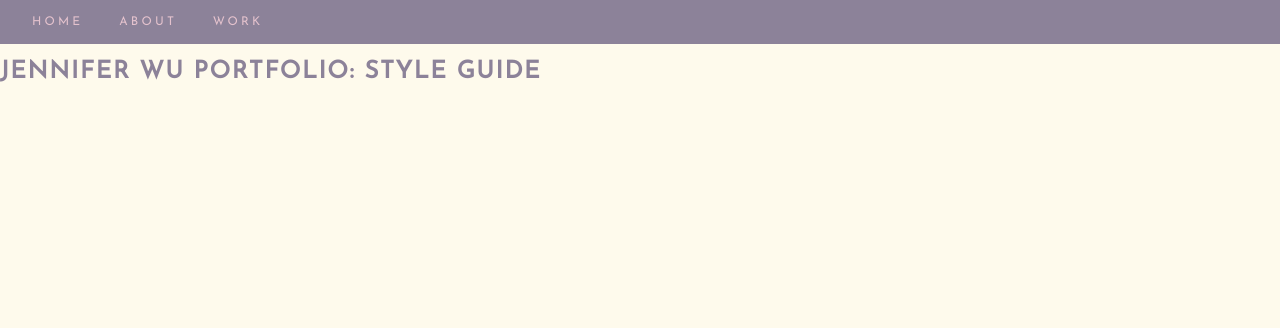
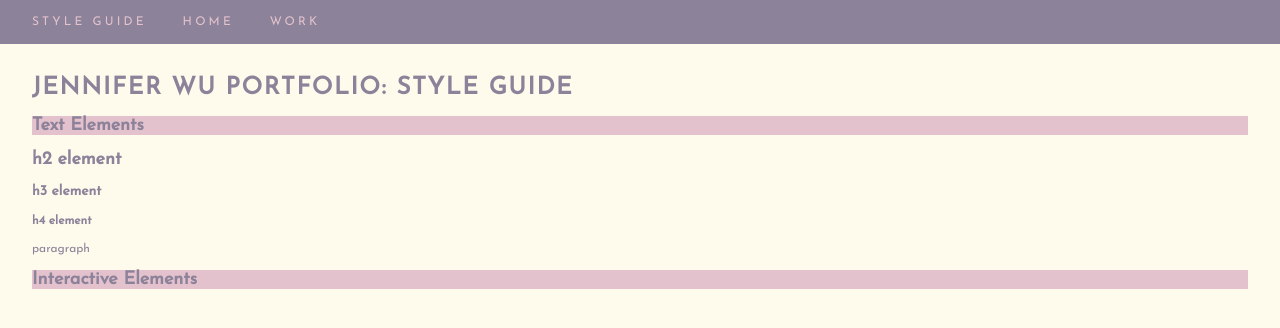
Before and after one commit to koiifiishes/P03, a plain HTML site: page index.html in a window 1280 px wide. Drawn offline with Linux system fonts and the light colour scheme.

Commit message:
Updated nav bar for all files

```diff
--- a/index.html
+++ b/index.html
@@ -13,16 +13,28 @@
         <header>
 
             <nav>
-                <a href="index.html">Home</a>
-                <a href="about.html">About</a>
+                <a href="index.html">Style Guide</a>
+                <a href="home.html">Home</a>
                 <a href="work.html">Work</a>
             </nav>
 
         </header>
 
+        <div class="box_main">
         <h1>Jennifer Wu Portfolio: Style Guide</h1>
 
-        <section></section>
+        <section id="text_elements">
+            <h2 class="h2_styleguide">Text Elements</h2>
+            <h2>h2 element</h2>
+            <h3>h3 element</h3>
+            <h4>h4 element</h4>
+            <p>paragraph</p>
+        </section>
+
+        <section id="interactive_elements">
+            <h2 class="h2_styleguide">Interactive Elements</h2>
+        </section>
+        </div>
 
     </body>
 </html>
```
Also changed, not shown: home.html (+0 -1 lines), work.html (+0 -1 lines).
